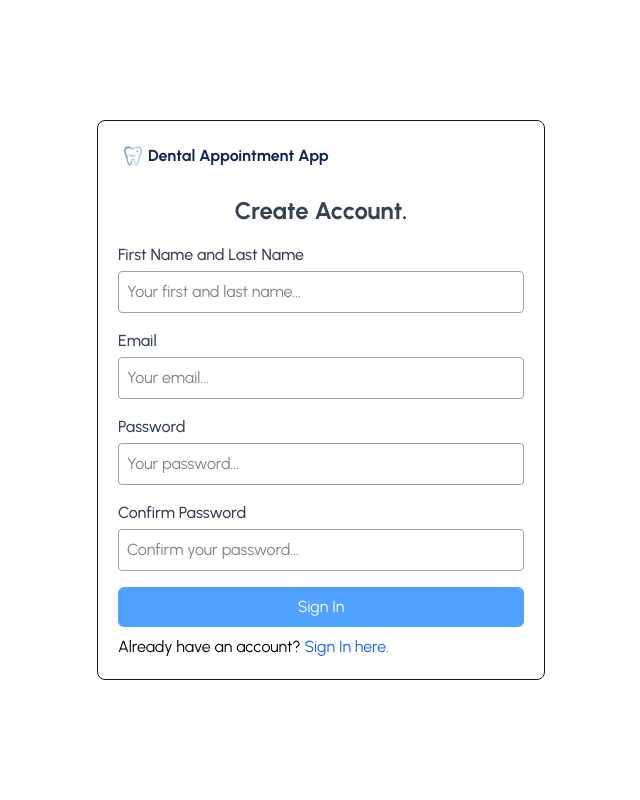
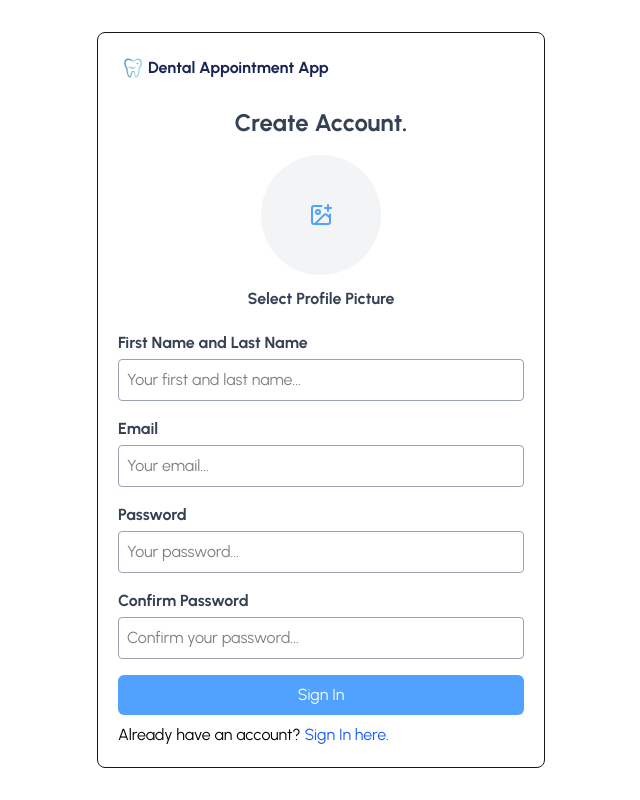
Before and after one commit to atanas-zlatev-98/dental-appointment-app, a Next.js app: page /sign-up in a window 1280 px wide. Shown: the whole page, without its empty margins (319-959 px from the left). Built offline with nearby package versions, Linux system fonts and the light colour scheme.

Commit message:
profile image picker beta

```diff
--- a/app/(auth)/sign-in/sign-in-form/SignInForm.tsx
+++ b/app/(auth)/sign-in/sign-in-form/SignInForm.tsx
@@ -12,14 +12,14 @@ export function SignInForm() {
             <h2 className="text-2xl font-bold mb-4 text-center text-gray-700">Sign In.</h2>
 
             <div className="form-g flex flex-col mb-4">
-                <label htmlFor="email" className="block text-md font-medium text-gray-700 mb-1">
+                <label htmlFor="email" className="block text-md font-bold text-gray-700 mb-1">
                     Email
                 </label>
                 <input type="email" id="email" placeholder="Your email..." className="p-2 border border-gray-400 text-black rounded text-md" />
             </div>
 
             <div className="form-g flex flex-col mb-4">
-                <label htmlFor="password" className="block text-md font-medium text-gray-700 mb-1">
+                <label htmlFor="password" className="block text-md font-bold text-gray-700 mb-1">
                     Password
                 </label>
                 <input type="password" id="password" placeholder="Your password..." className="p-2 border border-gray-400 text-black rounded text-md" />
@@ -30,7 +30,7 @@ export function SignInForm() {
                     Sign In
                 </button>
 
-                <p className="text-black mt-2 text-md">Don't have an account? <Link href="/sign-up" className="text-blue-600 hover:underline cursor-pointer">Sign Up</Link></p>
+                <p className="text-black mt-2 text-md">Don&apos;t have an account? <Link href="/sign-up" className="text-blue-600 hover:underline cursor-pointer">Sign Up</Link></p>
             </div>
 
         </form>
--- a/app/(auth)/sign-up/sign-up-form/SignUpForm.tsx
+++ b/app/(auth)/sign-up/sign-up-form/SignUpForm.tsx
@@ -3,9 +3,17 @@
 import Image from "next/image";
 import Link from "next/link";
 import logo from "../../../../public/images/bg/logo-2.png";
+import { ProfilePicturePicker } from "@/components/profile-picture-picker/ProfilePicturePicker";
+import { useState } from "react";
 
 export function SignUpForm() {
 
+    const [profilePictureUrl, setProfilePictureUrl] = useState<string>('');
+
+    const handleImageChange = (file: File) => {
+        const url = URL.createObjectURL(file);
+        setProfilePictureUrl(url);
+    };
 
     return (
           <form className="flex flex-col">
@@ -14,9 +22,15 @@ export function SignUpForm() {
                 <Image src={logo} alt="Dental Appointment App" width={30} height={30} className="p-1" /> Dental Appointment App</h1>
             <h2 className="text-2xl font-bold mb-4 text-center text-gray-700">Create Account.</h2>
 
+            <div className="form-g flex flex-col mb-4 justify-center items-center">
+                <ProfilePicturePicker imageUrl={profilePictureUrl} onImageChange={handleImageChange} />
+                <label htmlFor="name" className="block text-md font-bold text-gray-700 mb-1 mt-3">
+                    Select Profile Picture
+                </label>
+            </div>
 
             <div className="form-g flex flex-col mb-4">
-                <label htmlFor="name" className="block text-md font-medium text-gray-700 mb-1">
+                <label htmlFor="name" className="block text-md font-bold text-gray-700 mb-1 ">
                     First Name and Last Name
                 </label>
                 <input type="text" id="name" placeholder="Your first and last name..." className="p-2 border border-gray-400 text-black rounded text-md" />
@@ -24,21 +38,21 @@ export function SignUpForm() {
 
 
             <div className="form-g flex flex-col mb-4">
-                <label htmlFor="email" className="block text-md font-medium text-gray-700 mb-1">
+                <label htmlFor="email" className="block text-md font-bold text-gray-700 mb-1">
                     Email
                 </label>
                 <input type="email" id="email" placeholder="Your email..." className="p-2 border border-gray-400 text-black rounded text-md" />
             </div>
 
             <div className="form-g flex flex-col mb-4">
-                <label htmlFor="password" className="block text-md font-medium text-gray-700 mb-1">
+                <label htmlFor="password" className="block text-md font-bold text-gray-700 mb-1">
                     Password
                 </label>
                 <input type="password" id="password" placeholder="Your password..." className="p-2 border border-gray-400 text-black rounded text-md" />
             </div>
 
              <div className="form-g flex flex-col mb-4">
-                <label htmlFor="confirmPassword" className="block text-md font-medium text-gray-700 mb-1">
+                <label htmlFor="confirmPassword" className="block text-md font-bold text-gray-700 mb-1">
                     Confirm Password
                 </label>
                 <input type="password" id="confirmPassword" placeholder="Confirm your password..." className="p-2 border border-gray-400 text-black rounded text-md" />
--- /dev/null
+++ b/app/types/imagePicker.ts
@@ -0,0 +1,4 @@
+export type ImagePickerProps = {
+    imageUrl: string;
+    onImageChange: (file: File) => void;
+};
--- /dev/null
+++ b/components/profile-picture-picker/ProfilePicturePicker.tsx
@@ -0,0 +1,41 @@
+import { ImagePickerProps } from "@/app/types/imagePicker";
+import { ImagePlus } from "lucide-react";
+import Image from "next/image";
+import { useRef } from "react";
+
+export function ProfilePicturePicker({ imageUrl, onImageChange}: ImagePickerProps) {
+
+  const inputRef = useRef<HTMLInputElement>(null);
+
+  const handleFileChange = (e: React.ChangeEvent<HTMLInputElement>) => {
+
+    const file = e.target.files?.[0];
+
+    if (!file) return;
+
+    if (!file.type.startsWith("image/")) {
+
+        alert("Please select an image file.");
+        e.target.value = "";
+        return;
+
+    }
+
+    onImageChange(file);
+  };
+
+  return (
+
+    <div className="w-30 h-30 cursor-pointer" onClick={() => inputRef.current?.click()}>
+
+      <input ref={inputRef} type="file" accept="image/*" className="hidden" onChange={handleFileChange}/>
+
+      {imageUrl ? ( <Image src={imageUrl} alt="Avatar" width={80} height={80} className="w-full h-full rounded-full object-cover"/>
+      ) : (
+        <div className="w-full h-full rounded-full bg-gray-100 flex items-center justify-center text-blue-400 hover:bg-gray-200 transition-colors">
+         <ImagePlus size={24} />
+        </div>
+      )}
+    </div>
+  );
+}
```
